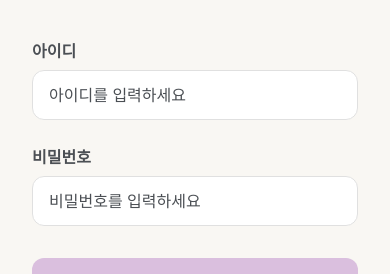
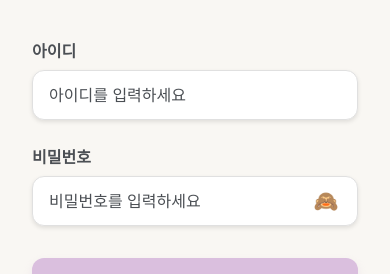
Before and after one commit to pnci1029/LightLog, a React Native app in the folder LightLog_FE/: screen / in a window 390 px wide. Shown: the part 279-553 px from the top of the page. Built offline with nearby package versions, Linux system fonts and the light colour scheme.

Commit message:
로그인 회원가입 안내처리

```diff
--- a/LightLog_FE/src/components/auth/AuthScreen.tsx
+++ b/LightLog_FE/src/components/auth/AuthScreen.tsx
@@ -15,8 +15,8 @@ const AuthScreen: React.FC<AuthScreenProps> = ({ visible, onAuthSuccess }) => {
   const handleSwitchToLogin = () => setIsLoginMode(true);
 
   const handleRegisterSuccess = () => {
-    // 회원가입 및 자동 로그인 성공 후 메인 앱으로 이동
-    onAuthSuccess();
+    // 회원가입 완료 후 로그인 화면으로 이동
+    setIsLoginMode(true);
   };
 
   return (
--- a/LightLog_FE/src/components/auth/LoginScreen.tsx
+++ b/LightLog_FE/src/components/auth/LoginScreen.tsx
@@ -25,6 +25,8 @@ const LoginScreen: React.FC<LoginScreenProps> = ({ onSwitchToRegister, onLoginSu
     password: '',
   });
 
+  const [showPassword, setShowPassword] = useState(false);
+
   const { login, isLoading, error, clearError } = useAuthStore();
 
   const handleInputChange = (field: string, value: string) => {
@@ -43,11 +45,25 @@ const LoginScreen: React.FC<LoginScreenProps> = ({ onSwitchToRegister, onLoginSu
         username: formData.username.trim(),
         password: formData.password,
       });
-      Alert.alert('환영합니다!', '로그인이 완료되었습니다.', [
-        { text: '확인', onPress: onLoginSuccess }
+
+      onLoginSuccess();
+    } catch (err) {
+      const errorMessage = error || '로그인 중 오류가 발생했습니다.';
+
+      let title = '로그인 실패';
+      let message = errorMessage;
+
+      if (errorMessage.includes('아이디') || errorMessage.includes('username')) {
+        title = '아이디 확인 필요';
+        message = '존재하지 않는 아이디입니다.\n아이디를 다시 확인해주세요.';
+      } else if (errorMessage.includes('비밀번호') || errorMessage.includes('password')) {
+        title = '비밀번호 확인 필요';
+        message = '비밀번호가 올바르지 않습니다.\n비밀번호를 다시 확인해주세요.';
+      }
+
+      Alert.alert(title, message, [
+        { text: '확인', style: 'default' }
       ]);
-    } catch (err) {
-      Alert.alert('로그인 실패', error || '로그인 중 오류가 발생했습니다.');
     }
   };
 
@@ -77,14 +93,22 @@ const LoginScreen: React.FC<LoginScreenProps> = ({ onSwitchToRegister, onLoginSu
 
             <View style={styles.inputContainer}>
               <Text style={styles.label}>비밀번호</Text>
+              <View style={styles.passwordInputWrapper}>
                 <TextInput
-                style={styles.input}
+                  style={styles.passwordInput}
                   placeholder="비밀번호를 입력하세요"
                   value={formData.password}
                   onChangeText={(value) => handleInputChange('password', value)}
-                secureTextEntry
+                  secureTextEntry={!showPassword}
                   editable={!isLoading}
                 />
+                <TouchableOpacity
+                  style={styles.eyeButton}
+                  onPress={() => setShowPassword(!showPassword)}
+                >
+                  <Text style={styles.eyeIcon}>{showPassword ? '👁️' : '🙈'}</Text>
+                </TouchableOpacity>
+              </View>
             </View>
 
             <TouchableOpacity
@@ -160,6 +184,14 @@ const styles = StyleSheet.create({
     fontSize: 16,
     backgroundColor: '#fff',
     color: theme.text,
+    shadowColor: '#000',
+    shadowOffset: {
+      width: 0,
+      height: 2,
+    },
+    shadowOpacity: 0.1,
+    shadowRadius: 4,
+    elevation: 2,
   },
   loginButton: {
     height: 50,
@@ -168,6 +200,14 @@ const styles = StyleSheet.create({
     justifyContent: 'center',
     alignItems: 'center',
     marginTop: 8,
+    shadowColor: theme.main,
+    shadowOffset: {
+      width: 0,
+      height: 4,
+    },
+    shadowOpacity: 0.3,
+    shadowRadius: 8,
+    elevation: 8,
   },
   disabledButton: {
     opacity: 0.6,
@@ -192,6 +232,43 @@ const styles = StyleSheet.create({
     color: theme.main,
     fontWeight: '600',
   },
+  passwordInputWrapper: {
+    position: 'relative',
+    flexDirection: 'row',
+    alignItems: 'center',
+  },
+  passwordInput: {
+    flex: 1,
+    height: 50,
+    borderWidth: 1,
+    borderColor: theme.border,
+    borderRadius: 12,
+    paddingHorizontal: 16,
+    paddingRight: 50,
+    fontSize: 16,
+    backgroundColor: '#fff',
+    color: theme.text,
+    shadowColor: '#000',
+    shadowOffset: {
+      width: 0,
+      height: 2,
+    },
+    shadowOpacity: 0.1,
+    shadowRadius: 4,
+    elevation: 2,
+  },
+  eyeButton: {
+    position: 'absolute',
+    right: 12,
+    top: 0,
+    bottom: 0,
+    justifyContent: 'center',
+    alignItems: 'center',
+    width: 40,
+  },
+  eyeIcon: {
+    fontSize: 20,
+  },
 });
 
 export default LoginScreen;
```
Also changed, not shown: 12 other files (tests, documents, lock files or other folders). Lines whose indentation alone changed are shown as unchanged.
